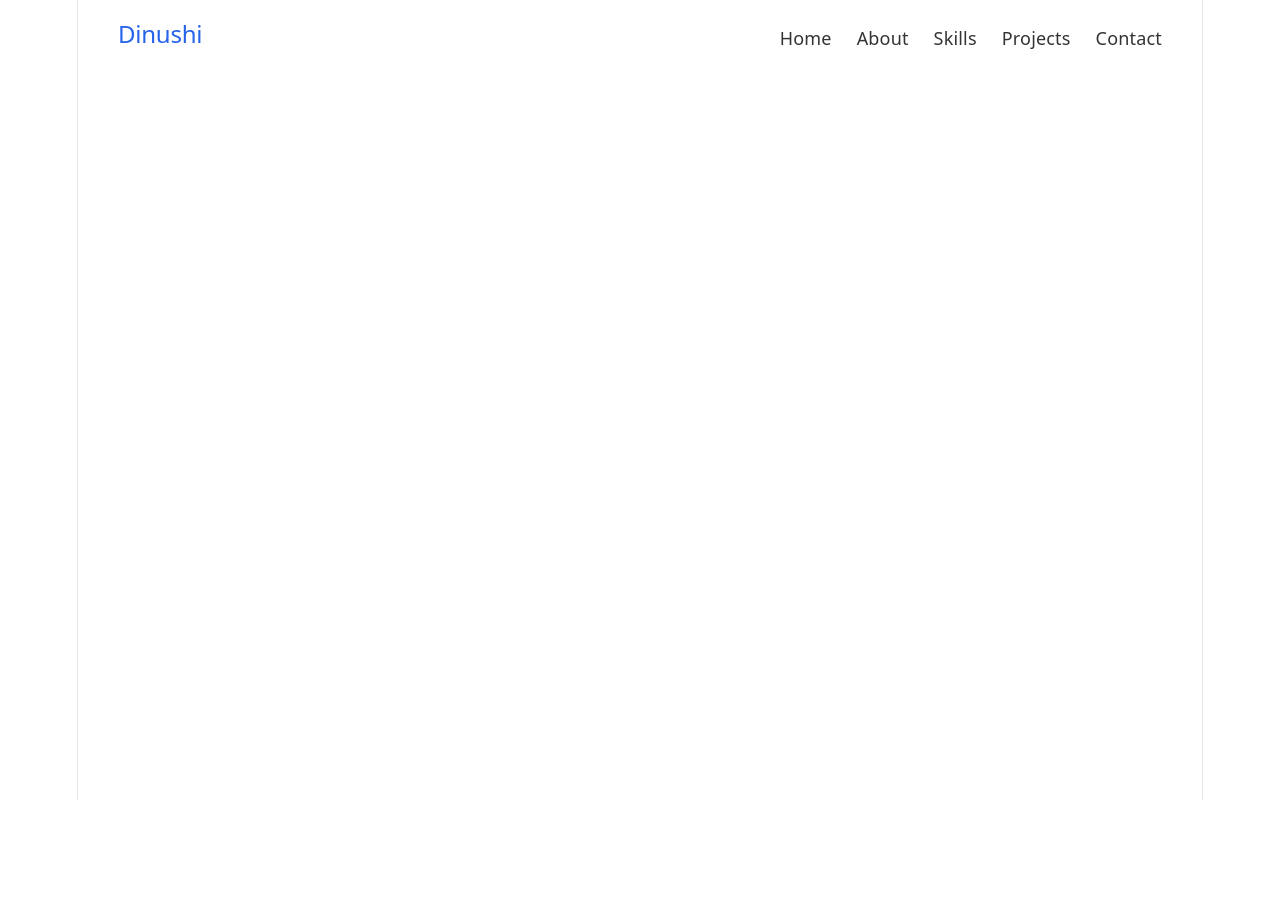
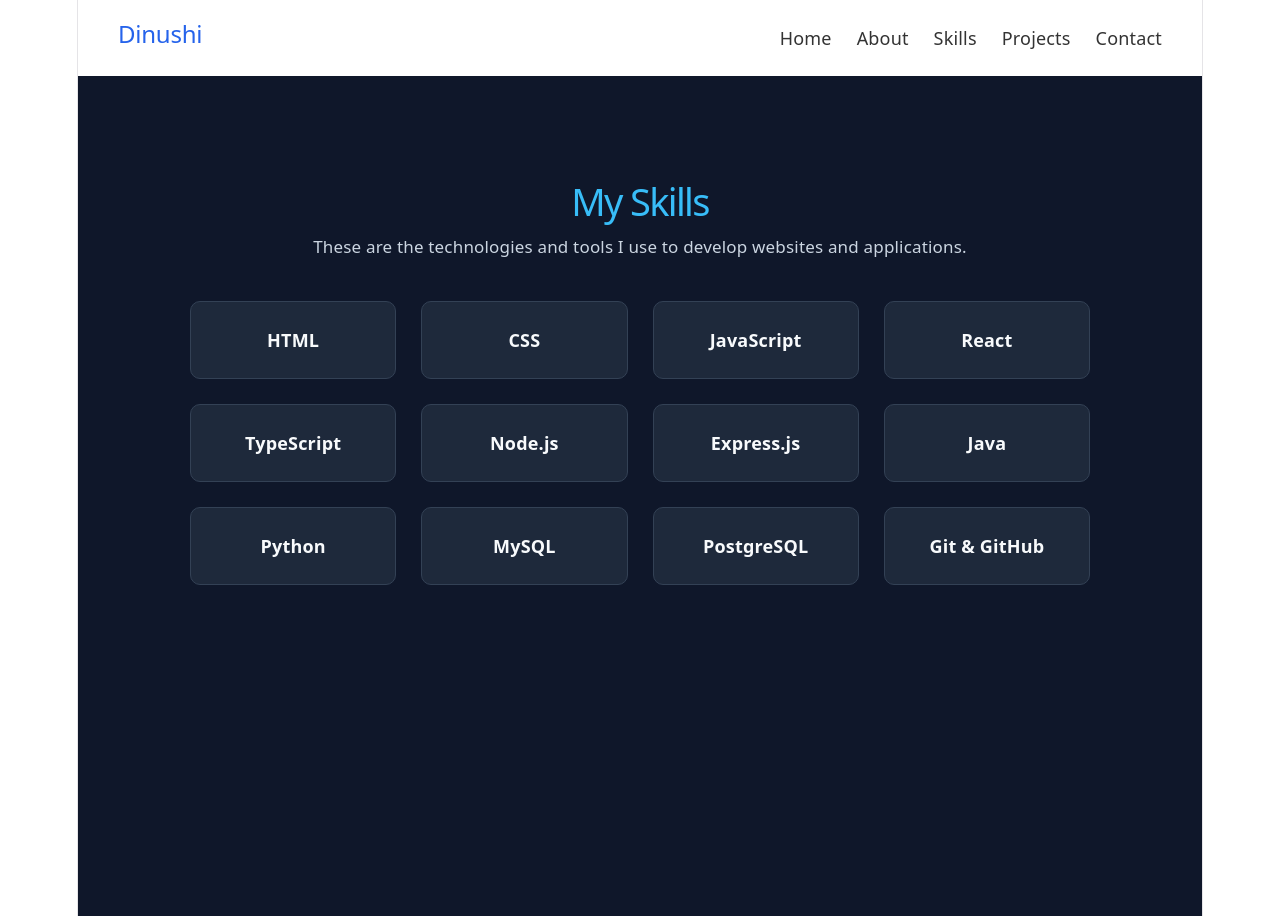
Before and after one commit to HMHansani/my-portfolio, a React (Vite) app: page / in a window 1280 px wide. Both pictures are taken after a click on the link "Skills". Before the commit the page ends 800 px from the top, so only its background shows below. Built offline with nearby package versions, Linux system fonts and the light colour scheme.

Commit message:
feat: add skills section

```diff
--- a/src/App.css
+++ b/src/App.css
@@ -333,3 +333,58 @@
     list-style-position: inside;
   }
 }
+
+/* Skills Section */
+.skills {
+  min-height: 85vh;
+  padding: 80px 60px;
+  background-color: #0f172a;
+  text-align: center;
+}
+
+.skills h1 {
+  font-size: 38px;
+  color: #38bdf8;
+  margin-bottom: 20px;
+}
+
+.skills-description {
+  color: #cbd5e1;
+  font-size: 17px;
+  margin-bottom: 40px;
+}
+
+.skills-container {
+  display: grid;
+  grid-template-columns: repeat(4, 1fr);
+  gap: 25px;
+  max-width: 900px;
+  margin: auto;
+}
+
+.skill-card {
+  background-color: #1e293b;
+  color: #f8fafc;
+  padding: 25px 15px;
+  border-radius: 10px;
+  font-size: 18px;
+  font-weight: bold;
+  border: 1px solid #334155;
+  transition: 0.3s;
+}
+
+.skill-card:hover {
+  transform: translateY(-5px);
+  border-color: #38bdf8;
+}
+
+/* Responsive Design */
+@media (max-width: 768px) {
+  .skills {
+    padding: 50px 20px;
+  }
+
+  .skills-container {
+    grid-template-columns: repeat(2, 1fr);
+  }
+}
--- a/src/App.tsx
+++ b/src/App.tsx
@@ -3,6 +3,7 @@ import { useState } from 'react'
 import Navbar from './components/Navbar'
 import About from './components/About'
 import './App.css'
+import Skills from './components/Skills'
 
 function App() {
   const [activePage, setActivePage] = useState('home')
@@ -20,6 +21,7 @@ function App() {
       )}
 
       {activePage === 'about' && <About />}
+      {activePage === 'skills' && <Skills />}
     </>
   )
 }
--- /dev/null
+++ b/src/components/Skills.tsx
@@ -0,0 +1,38 @@
+
+function Skills() {
+  const skills = [
+    "HTML",
+    "CSS",
+    "JavaScript",
+    "React",
+    "TypeScript",
+    "Node.js",
+    "Express.js",
+    "Java",
+    "Python",
+    "MySQL",
+    "PostgreSQL",
+    "Git & GitHub"
+  ]
+
+  return (
+    <section className="skills" id="skills">
+      <h1>My Skills</h1>
+
+      <p className="skills-description">
+        These are the technologies and tools I use
+        to develop websites and applications.
+      </p>
+
+      <div className="skills-container">
+        {skills.map((skill, index) => (
+          <div className="skill-card" key={index}>
+            {skill}
+          </div>
+        ))}
+      </div>
+    </section>
+  )
+}
+
+export default Skills
```
